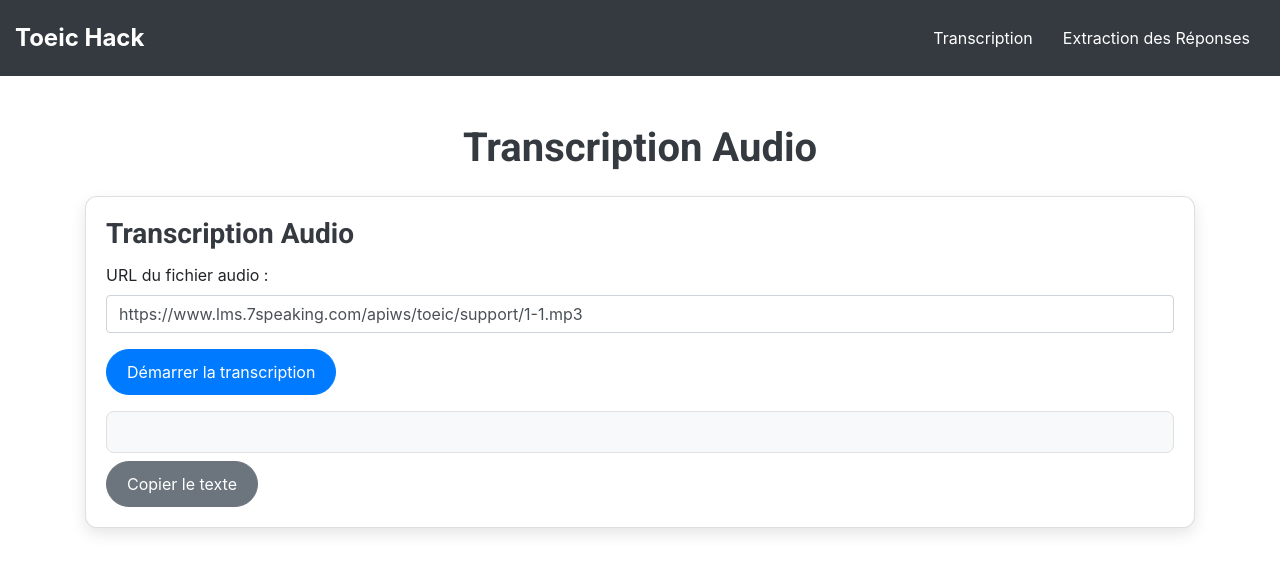
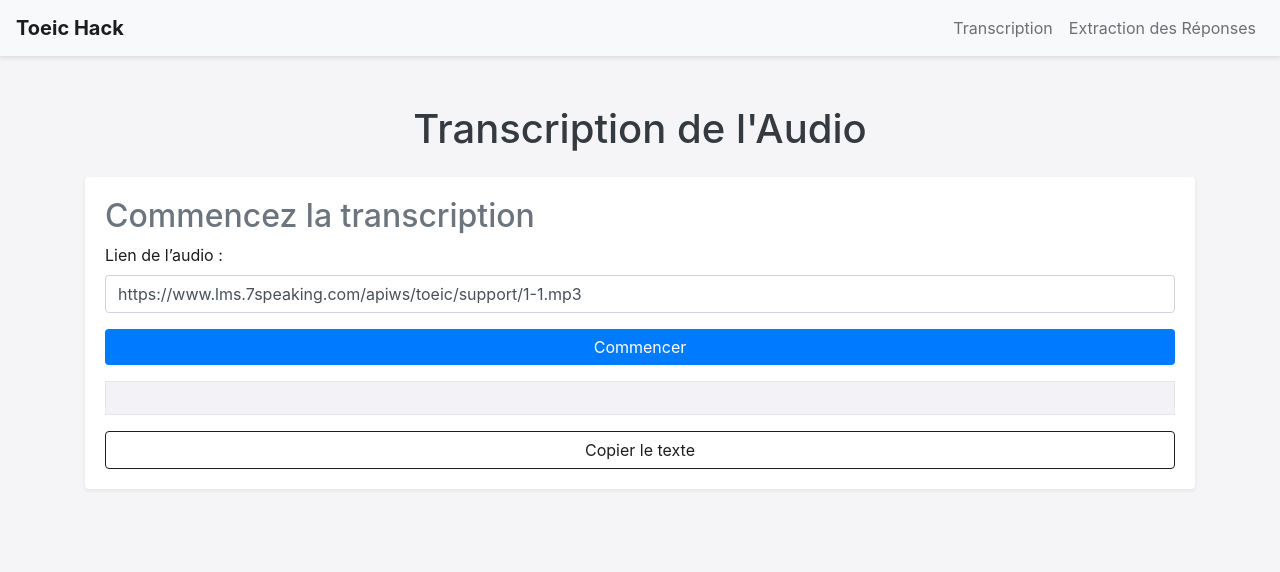
Before and after one commit to Miisterone/ToiecSlayer, a website: page src/public/transcription.html in a window 1280 px wide. Drawn offline with nearby package versions, Linux system fonts and the light colour scheme.

Commit message:
Fix design

```diff
--- a/src/public/css/styles.css
+++ b/src/public/css/styles.css
@@ -1,79 +1,56 @@
-/* Style pour la barre de navigation */
+/* Couleurs de fond */
+body {
+  background-color: #F5F5F7;
+  color: #1D1D1F;
+}
+
+/* Navbar */
 .navbar {
-  background-color: #343a40;
-  padding: 15px;
+  background-color: #FFFFFF;
+  border-bottom: 1px solid #E5E5EA;
 }
 
 .navbar-brand {
-  color: #ffffff !important;
-  font-weight: bold;
-  font-size: 1.5rem;
+  color: #1D1D1F !important;
 }
 
-.navbar-nav .nav-item .nav-link {
-  color: #ffffff !important;
-  padding: 0 15px;
-  transition: color 0.3s;
+.navbar-nav .nav-link {
+  color: #6E6E73 !important;
 }
 
-.navbar-nav .nav-item .nav-link:hover {
-  color: #ffc107 !important;
+.navbar-nav .nav-link:hover {
+  color: #007AFF !important;
 }
 
-/* Amélioration des boutons */
-.btn-primary, .btn-secondary {
-  border-radius: 30px;
-  padding: 10px 20px;
-  font-size: 1rem;
-  transition: background-color 0.3s ease;
+/* Boutons */
+.btn-primary {
+  background-color: #007AFF;
+  border: none;
+  color: #FFFFFF;
 }
 
 .btn-primary:hover {
-  background-color: #0056b3;
+  background-color: #005BB5;
 }
 
-.btn-secondary:hover {
-  background-color: #5a6268;
+.btn-outline-secondary {
+  color: #1D1D1F;
+  border-color: #1D1D1F;
+}
+
+.btn-outline-secondary:hover {
+  color: #FFFFFF;
+  background-color: #1D1D1F;
 }
 
 /* Style des cartes */
 .card {
-  border-radius: 12px;
-  box-shadow: 0 6px 15px rgba(0, 0, 0, 0.1);
-  transition: transform 0.3s ease, box-shadow 0.3s ease;
+  background-color: #FFFFFF;
+  border: none;
+  box-shadow: 0 1px 5px rgba(0, 0, 0, 0.1);
 }
 
-.card:hover {
-  transform: translateY(-10px);
-  box-shadow: 0 10px 20px rgba(0, 0, 0, 0.2);
+.result-section {
+  background-color: #F2F2F7;
+  border: 1px solid #E5E5EA;
 }
-
-/* Style des titres */
-h1, h2 {
-  font-family: 'Roboto', sans-serif;
-  font-weight: bold;
-  color: #343a40;
-}
-
-h1 {
-  font-size: 2.5rem;
-}
-
-h2 {
-  font-size: 1.75rem;
-}
-
-/* Espacement des sections */
-.container {
-  margin-bottom: 50px;
-}
-
-/* Section des résultats */
-.result-section {
-  background-color: #f8f9fa;
-  padding: 20px;
-  border-radius: 8px;
-  border: 1px solid #e0e0e0;
-  margin-top: 15px;
-  line-height: 1.6;
-}
--- a/src/public/extraction.html
+++ b/src/public/extraction.html
@@ -3,42 +3,45 @@
 <head>
     <meta charset="UTF-8">
     <meta name="viewport" content="width=device-width, initial-scale=1.0">
-    <title>Extraction des Réponses</title>
+    <title>Extraction des Réponses Correctes</title>
     <link rel="stylesheet" href="https://maxcdn.bootstrapcdn.com/bootstrap/4.5.2/css/bootstrap.min.css">
     <link rel="stylesheet" href="css/styles.css">
     <link href="https://fonts.googleapis.com/css2?family=Roboto:wght@400;700&display=swap" rel="stylesheet">
 </head>
 <body>
-<nav class="navbar navbar-expand-lg navbar-dark bg-dark">
-    <a class="navbar-brand" href="#">Toeic Hack</a>
-    <div class="collapse navbar-collapse">
+<nav class="navbar navbar-expand-lg navbar-light bg-light border-bottom shadow-sm">
+    <a class="navbar-brand text-dark font-weight-bold" href="#">Toeic Hack</a>
+    <button class="navbar-toggler" type="button" data-toggle="collapse" data-target="#navbarNav" aria-controls="navbarNav" aria-expanded="false" aria-label="Toggle navigation">
+        <span class="navbar-toggler-icon"></span>
+    </button>
+    <div class="collapse navbar-collapse" id="navbarNav">
         <ul class="navbar-nav ml-auto">
             <li class="nav-item">
-                <a class="nav-link" href="transcription.html">Transcription</a>
+                <a class="nav-link text-dark" href="transcription.html">Transcription</a>
             </li>
             <li class="nav-item">
-                <a class="nav-link" href="extraction.html">Extraction des Réponses</a>
+                <a class="nav-link text-dark" href="extraction.html">Extraction des Réponses</a>
             </li>
         </ul>
     </div>
 </nav>
 
 <div class="container my-5">
-    <h1 class="text-center mb-4">Extraction des bonnes réponses</h1>
-    <div class="card mb-4 flex-item">
+    <h1 class="text-center text-dark mb-4">Extraction des Réponses Correctes</h1>
+    <div class="card border-0 shadow-sm mb-4">
         <div class="card-body">
-            <h2 class="card-title">Extraction des bonnes réponses</h2>
+            <h2 class="text-muted">Obtenez les bonnes réponses</h2>
             <div class="form-group">
-                <label for="apiUrl">Entrez l'URL de la requête 7speaking :</label>
-                <input type="text" id="apiUrl" class="form-control" placeholder="Entrez l'URL de l'API">
+                <label for="apiUrl" class="font-weight-medium">Lien de l'API :</label>
+                <input type="text" id="apiUrl" class="form-control" placeholder="Entrez le lien de l'API">
             </div>
-            <button id="fetch-answers" class="btn btn-primary">
-                <i class="fas fa-download"></i> Extraire les bonnes réponses
+            <button id="fetch-answers" class="btn btn-primary btn-block mb-3">
+                <i class="fas fa-download"></i> Extraire les réponses
             </button>
             <div id="loading-spinner-answers" class="spinner-border text-primary d-none mt-3" role="status">
                 <span class="sr-only">Loading...</span>
             </div>
-            <div id="correct-answers" class="result-section mt-3"></div>
+            <div id="correct-answers" class="result-section mt-3 p-3"></div>
             <div id="alert-message-answers" class="alert alert-danger d-none mt-3" role="alert"></div>
         </div>
     </div>
@@ -46,5 +49,8 @@
 
 <script src="js/utils.js"></script>
 <script src="js/extraction.js"></script>
+<script src="https://code.jquery.com/jquery-3.5.1.slim.min.js"></script>
+<script src="https://cdn.jsdelivr.net/npm/@popperjs/core@2.0.7/dist/umd/popper.min.js"></script>
+<script src="https://maxcdn.bootstrapcdn.com/bootstrap/4.5.2/js/bootstrap.min.js"></script>
 </body>
 </html>
--- a/src/public/transcription.html
+++ b/src/public/transcription.html
@@ -3,44 +3,46 @@
 <head>
     <meta charset="UTF-8">
     <meta name="viewport" content="width=device-width, initial-scale=1.0">
-    <title>Transcription Audio</title>
+    <title>Transcription de l'Audio</title>
     <link rel="stylesheet" href="https://maxcdn.bootstrapcdn.com/bootstrap/4.5.2/css/bootstrap.min.css">
     <link rel="stylesheet" href="css/styles.css">
     <link href="https://fonts.googleapis.com/css2?family=Roboto:wght@400;700&display=swap" rel="stylesheet">
 </head>
 <body>
-<nav class="navbar navbar-expand-lg navbar-dark bg-dark">
-    <a class="navbar-brand" href="#">Toeic Hack</a>
-    <div class="collapse navbar-collapse">
+<nav class="navbar navbar-expand-lg navbar-light bg-light border-bottom shadow-sm">
+    <a class="navbar-brand text-dark font-weight-bold" href="#">Toeic Hack</a>
+    <button class="navbar-toggler" type="button" data-toggle="collapse" data-target="#navbarNav" aria-controls="navbarNav" aria-expanded="false" aria-label="Toggle navigation">
+        <span class="navbar-toggler-icon"></span>
+    </button>
+    <div class="collapse navbar-collapse" id="navbarNav">
         <ul class="navbar-nav ml-auto">
             <li class="nav-item">
-                <a class="nav-link" href="transcription.html">Transcription</a>
+                <a class="nav-link text-dark" href="transcription.html">Transcription</a>
             </li>
             <li class="nav-item">
-                <a class="nav-link" href="extraction.html">Extraction des Réponses</a>
+                <a class="nav-link text-dark" href="extraction.html">Extraction des Réponses</a>
             </li>
         </ul>
     </div>
 </nav>
 
 <div class="container my-5">
-    <h1 class="text-center mb-4">Transcription Audio</h1>
-    <div class="card mb-4 flex-item">
+    <h1 class="text-center text-dark mb-4">Transcription de l'Audio</h1>
+    <div class="card border-0 shadow-sm mb-4">
         <div class="card-body">
-            <h2 class="card-title">Transcription Audio</h2>
+            <h2 class="text-muted">Commencez la transcription</h2>
             <div class="form-group">
-                <label for="audioUrl">URL du fichier audio :</label>
-                <input type="text" id="audioUrl" class="form-control" placeholder="Entrez l'URL du fichier audio"
-                       value="https://www.lms.7speaking.com/apiws/toeic/support/1-1.mp3">
+                <label for="audioUrl" class="font-weight-medium">Lien de l’audio :</label>
+                <input type="text" id="audioUrl" class="form-control" placeholder="Entrez le lien de l’audio" value="https://www.lms.7speaking.com/apiws/toeic/support/1-1.mp3">
             </div>
-            <button id="start-transcription" class="btn btn-primary">
-                <i class="fas fa-microphone"></i> Démarrer la transcription
+            <button id="start-transcription" class="btn btn-primary btn-block mb-3">
+                <i class="fas fa-microphone"></i> Commencer
             </button>
             <div id="loading-spinner-transcription" class="spinner-border text-primary d-none mt-3" role="status">
                 <span class="sr-only">Loading...</span>
             </div>
-            <div id="transcription" class="result-section mt-3"></div>
-            <button id="copy-button" class="btn btn-secondary mt-2">
+            <div id="transcription" class="result-section mt-3 p-3"></div>
+            <button id="copy-button" class="btn btn-outline-secondary btn-block mt-3">
                 <i class="fas fa-copy"></i> Copier le texte
             </button>
             <div id="alert-message-transcription" class="alert alert-danger d-none mt-3" role="alert"></div>
@@ -50,5 +52,8 @@
 
 <script src="js/utils.js"></script>
 <script src="js/transcription.js"></script>
+<script src="https://code.jquery.com/jquery-3.5.1.slim.min.js"></script>
+<script src="https://cdn.jsdelivr.net/npm/@popperjs/core@2.0.7/dist/umd/popper.min.js"></script>
+<script src="https://maxcdn.bootstrapcdn.com/bootstrap/4.5.2/js/bootstrap.min.js"></script>
 </body>
 </html>
```
